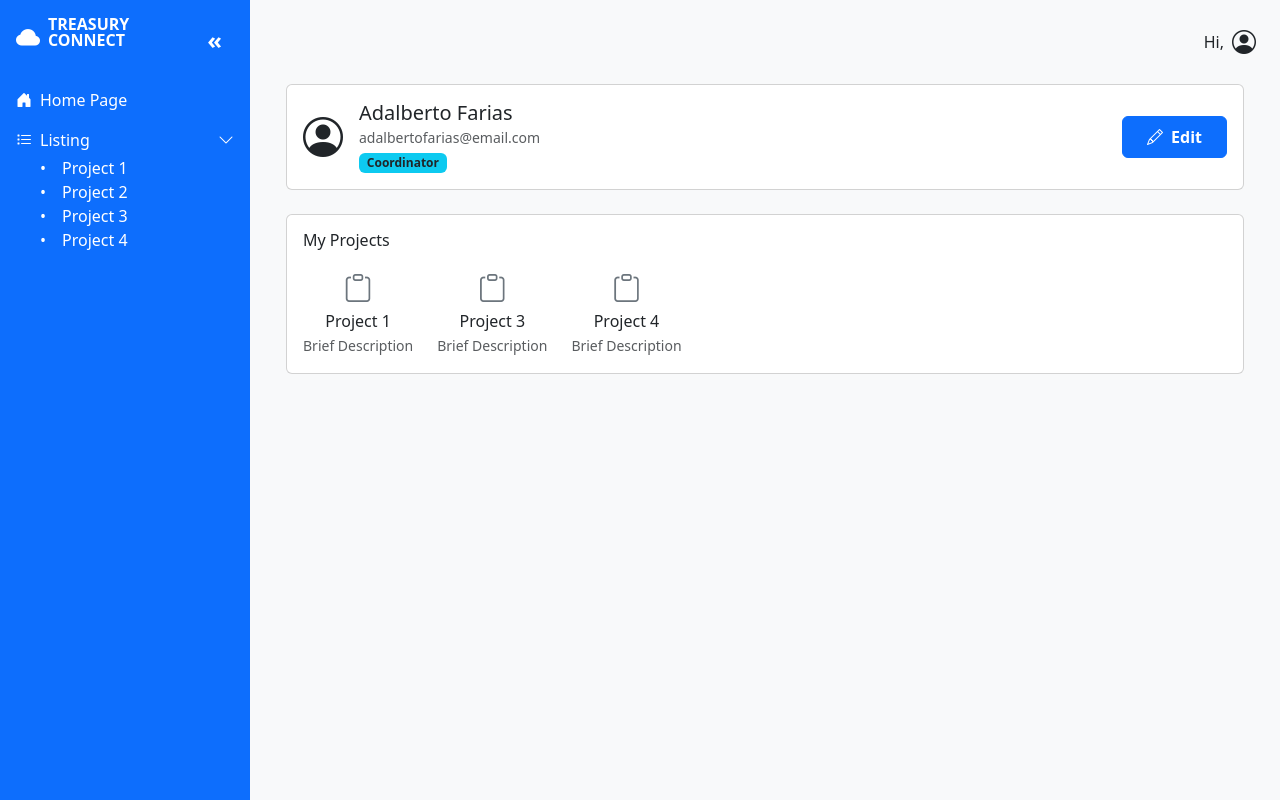
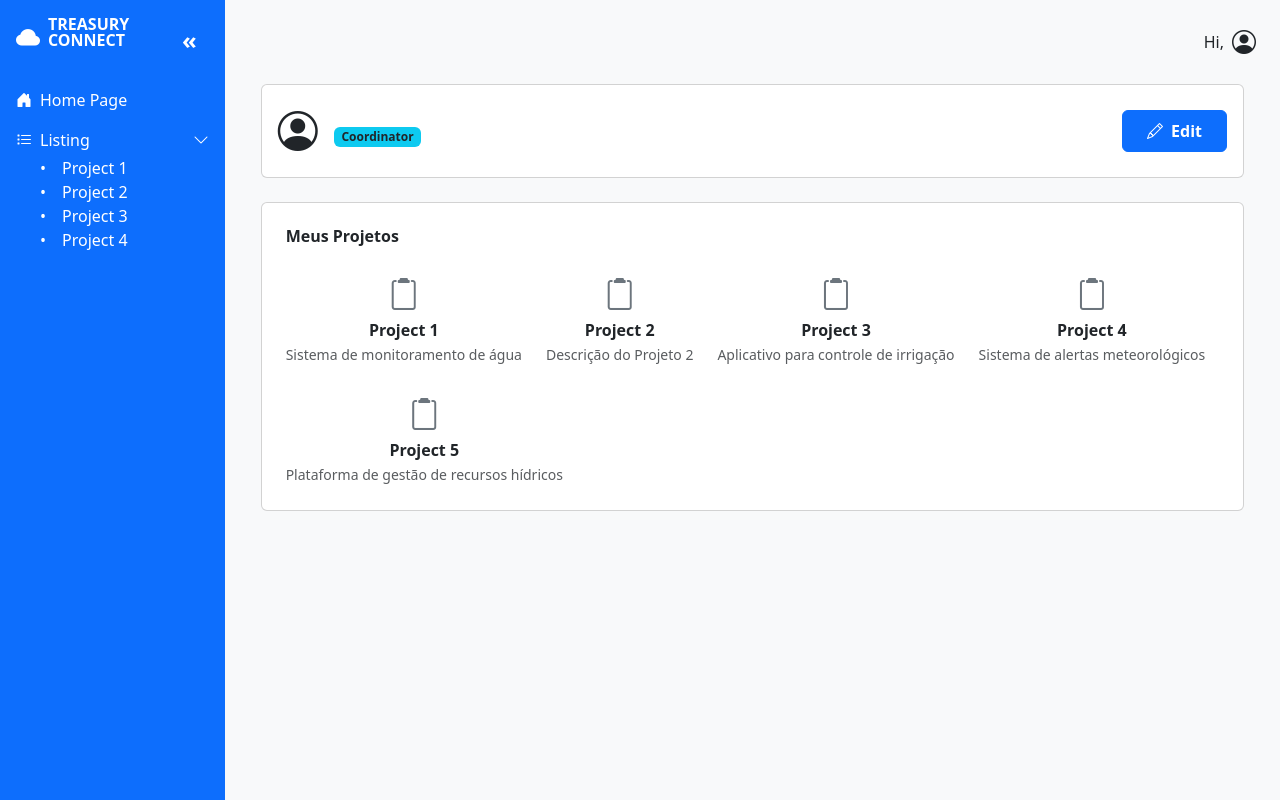
Before and after one commit to treasury-playground/frontend-modelo, an Angular app: page /profile in a window 1280 px wide. Built offline with nearby package versions, Linux system fonts and the light colour scheme; no server answers; data requests are answered from the project's data file.

Commit message:
ajustando profile

```diff
--- a/src/app/pages/home/home.component.ts
+++ b/src/app/pages/home/home.component.ts
@@ -67,6 +67,7 @@ export class HomeComponent {
           if (index !== -1) {
             this.projects[index] = updatedProject;
           }
+          this.updateUserProjects(); // Atualiza os projetos do usuário
           this.closeModal();
         },
         error: (error) => {
@@ -77,6 +78,7 @@ export class HomeComponent {
       this.apiService.addProjeto(project).subscribe({
         next: (savedProject) => {
           this.projects = [savedProject, ...this.projects];
+          this.updateUserProjects(); // Atualiza os projetos do usuário
           this.closeModal();
         },
         error: (error) => {
@@ -85,6 +87,10 @@ export class HomeComponent {
       });
     }
   }
+  updateUserProjects() {
+    localStorage.setItem('userProjects', JSON.stringify(this.projects));
+  }
+
 
 
   get filteredProjects() {
--- a/src/app/pages/profile/profile.component.html
+++ b/src/app/pages/profile/profile.component.html
@@ -4,21 +4,17 @@
       <i class="bi bi-person-circle fs-1 me-3"></i>
       <div>
         <div *ngIf="!isEditing">
-            <h5 class="mb-0">{{ user.name }}</h5>
+          <h5 class="mb-0 text-capitalize">{{ user.name }}</h5>
+          <small class="text-muted">{{ user.email }}</small>
         </div>
-          <div *ngIf="isEditing">
+
+        <div *ngIf="isEditing" class="d-flex flex-column gap-1">
           <input
             type="text"
             [(ngModel)]="user.name"
-              class="form-control form-control-sm mb-1"
+            class="form-control form-control-sm"
             placeholder="Name"
           />
-          </div>
-
-          <div *ngIf="!isEditing">
-            <small class="text-muted">{{ user.email }}</small>
-          </div>
-          <div *ngIf="isEditing">
           <input
             type="email"
             [(ngModel)]="user.email"
@@ -27,8 +23,8 @@
           />
         </div>
 
-          <div>
-            <span class="badge bg-info text-dark mt-1">Coordinator</span>
+        <div class="mt-2">
+          <span class="badge bg-info text-dark">Coordinator</span>
         </div>
       </div>
     </div>
@@ -42,16 +38,22 @@
     </button>
   </div>
 
-    <div class="card p-3">
-      <h6 class="mb-3">My Projects</h6>
-      <div class="d-flex gap-4">
+  <div class="card p-4">
+    <h6 class="fw-semibold mb-4">Meus Projetos</h6>
+
+    <div class="d-flex flex-wrap gap-4 justify-content-start">
       <div
+        *ngFor="let project of projects"
         class="text-center"
-          *ngFor="let project of projects"
+        style="min-width: 120px;"
       >
-          <i class="bi bi-clipboard fs-3 text-secondary"></i>
-          <div>{{ project.name }}</div>
+        <i class="bi bi-clipboard2 fs-2 text-secondary mb-2"></i>
+        <div class="fw-semibold">{{ project.name }}</div>
         <small class="text-muted">{{ project.description }}</small>
+      </div>
+
+      <div *ngIf="projects.length === 0" class="text-muted">
+        Nenhum projeto cadastrado ainda.
       </div>
     </div>
   </div>
--- a/src/app/pages/profile/profile.component.ts
+++ b/src/app/pages/profile/profile.component.ts
@@ -1,26 +1,47 @@
-import { Component } from '@angular/core';
+import { Component, OnInit } from '@angular/core';
 import { CommonModule } from '@angular/common';
 import { FormsModule } from '@angular/forms';
+import { ApiService } from '../../services/api.service';
 
 @Component({
   selector: 'app-profile',
+  standalone: true,
   templateUrl: './profile.component.html',
-  standalone: true,
+  styleUrls: ['./profile.component.css'],
   imports: [CommonModule, FormsModule]
 })
-export class ProfileComponent {
+export class ProfileComponent implements OnInit {
   isEditing = false;
 
   user = {
-    name: 'Adalberto Farias',
-    email: 'adalbertofarias@email.com',
+    name: '',
+    email: '',
   };
 
-  projects = [
-    { name: 'Project 1', description: 'Brief Description' },
-    { name: 'Project 3', description: 'Brief Description' },
-    { name: 'Project 4', description: 'Brief Description' },
-  ];
+  projects: { name: string, description: string }[] = [];
+
+  constructor(private apiService: ApiService) {}
+
+  ngOnInit() {
+    this.user.name = localStorage.getItem('userName') || '';
+    this.user.email = localStorage.getItem('userEmail') || '';
+
+    this.loadProjects();
+  }
+
+  loadProjects() {
+    this.apiService.getProjetos().subscribe({
+      next: (data: any[]) => {
+        this.projects = data.map(p => ({
+          name: p.name,
+          description: p.description
+        }));
+      },
+      error: (error) => {
+        console.error('Erro ao carregar projetos:', error);
+      }
+    });
+  }
 
   toggleEdit() {
     this.isEditing = !this.isEditing;
--- a/src/app/pages/register/register.component.ts
+++ b/src/app/pages/register/register.component.ts
@@ -39,7 +39,7 @@ export class RegisterComponent {
 
     localStorage.setItem('userType', this.userType);
     localStorage.setItem('userName', this.formData.name);
-
+    localStorage.setItem('userEmail', this.formData.email); // <-- ADICIONA ISSO AQUI
 
     console.log('Usuário registrado com sucesso:', this.formData);
     this.router.navigate(['/home']);
```
Also changed, not shown: db.json (+20 -5 lines). Lines whose indentation alone changed are shown as unchanged.
